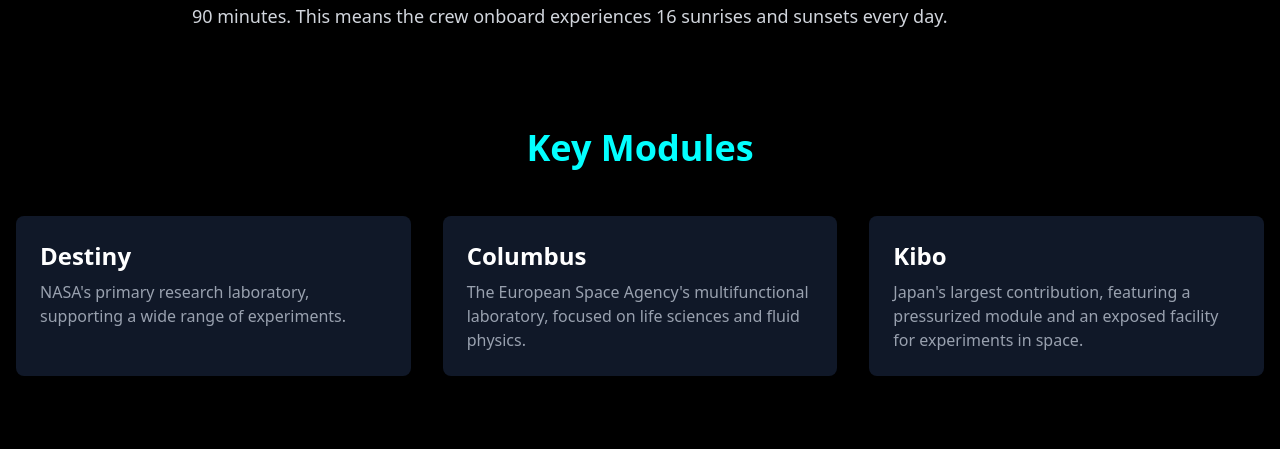
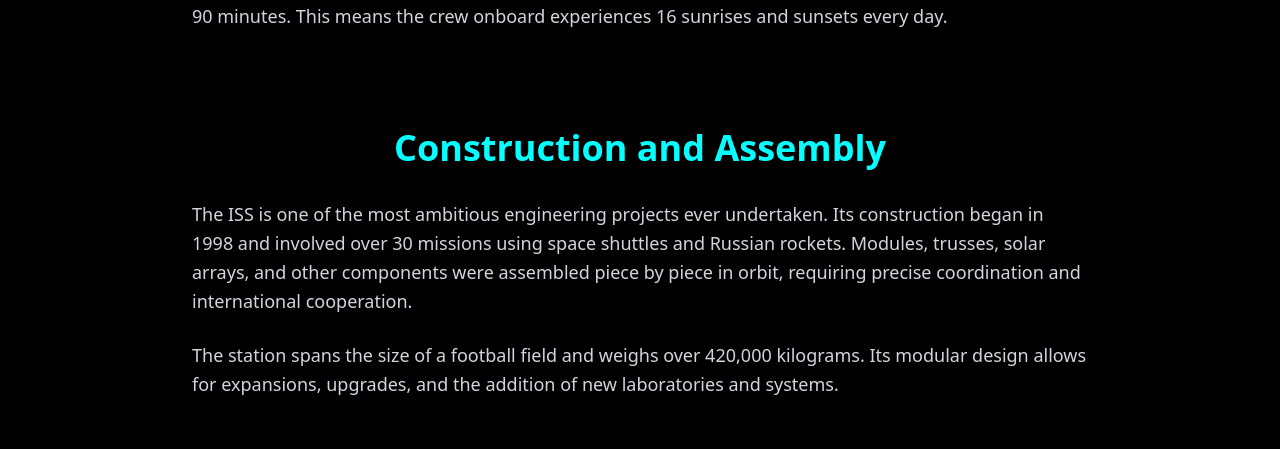
Before and after one commit to amman-k/Iss-Tracker, a React (Vite) app in the folder frontend/: page /about in a window 1280 px wide. Shown: the part 1648-2097 px from the top of the page. Built offline with nearby package versions, Linux system fonts and the light colour scheme; no server answers.

Commit message:
added more info about ISS

```diff
--- a/frontend/src/pages/AboutPage.jsx
+++ b/frontend/src/pages/AboutPage.jsx
@@ -13,14 +13,14 @@
           </h1>
           <p className="text-xl md:text-2xl text-gray-400 max-w-4xl mx-auto">
             A beacon of collaboration and scientific discovery, orbiting our
-            planet at 17,500 mph.
+            planet at 28,000 km/h.
           </p>
         </section>
 
         {/* Hero Image */}
         <section className="mb-24">
           <img
-            src="https://www.nasa.gov/wp-content/uploads/2025/08/iss073e0420899orig.jpg"
+            src="https://images-assets.nasa.gov/image/9802667/9802667~orig.jpg"
             alt="The International Space Station"
             className="rounded-2xl shadow-2xl w-full"
           />
@@ -45,6 +45,28 @@
               Traveling at a speed of 28,000 kilometers per hour (17,500 mph),
               the ISS completes an orbit of Earth every 90 minutes. This means
               the crew onboard experiences 16 sunrises and sunsets every day.
+            </p>
+          </div>
+        </section>
+
+        {/* Construction and Assembly */}
+        <section className="max-w-4xl mx-auto mb-24">
+          <h2 className="text-4xl font-bold text-center mb-8 text-[#03FFFF]">
+            Construction and Assembly
+          </h2>
+          <div className="text-lg text-gray-300 leading-relaxed space-y-6">
+            <p>
+              The ISS is one of the most ambitious engineering projects ever
+              undertaken. Its construction began in 1998 and involved over 30
+              missions using space shuttles and Russian rockets. Modules,
+              trusses, solar arrays, and other components were assembled piece
+              by piece in orbit, requiring precise coordination and international
+              cooperation.
+            </p>
+            <p>
+              The station spans the size of a football field and weighs over
+              420,000 kilograms. Its modular design allows for expansions,
+              upgrades, and the addition of new laboratories and systems.
             </p>
           </div>
         </section>
@@ -120,6 +142,38 @@
           </div>
         </section>
 
+        {/* International Collaboration */}
+        <section className="max-w-4xl mx-auto mb-24">
+          <h2 className="text-4xl font-bold text-center mb-8 text-[#03FFFF]">
+            International Collaboration
+          </h2>
+          <div className="text-lg text-gray-300 leading-relaxed space-y-6">
+            <p>
+              The ISS is a global partnership among five space agencies:
+              NASA (United States), Roscosmos (Russia), ESA (Europe), JAXA
+              (Japan), and CSA (Canada). Over 15 nations have contributed to
+              its development and operations. This cooperation demonstrates how
+              science and exploration can unite humanity beyond borders.
+            </p>
+          </div>
+        </section>
+
+        {/* Future of the ISS */}
+        <section className="max-w-4xl mx-auto mb-24">
+          <h2 className="text-4xl font-bold text-center mb-8 text-[#03FFFF]">
+            The Future of the ISS
+          </h2>
+          <div className="text-lg text-gray-300 leading-relaxed space-y-6">
+            <p>
+              The ISS is expected to remain operational until at least 2030.
+              Plans are underway for commercial space stations to eventually
+              succeed it, allowing low Earth orbit to become a hub for private
+              research, manufacturing, and tourism. The legacy of the ISS will
+              guide future missions to the Moon, Mars, and beyond.
+            </p>
+          </div>
+        </section>
+
         {/* Image Gallery */}
         <section className="mb-24">
           <h2 className="text-4xl font-bold text-center mb-12 text-[#03FFFF]">
```
